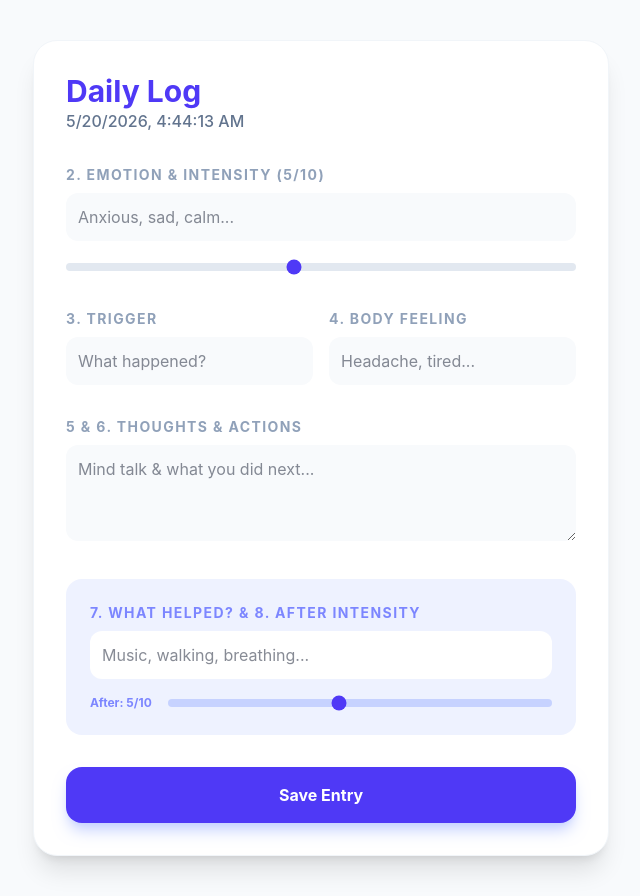
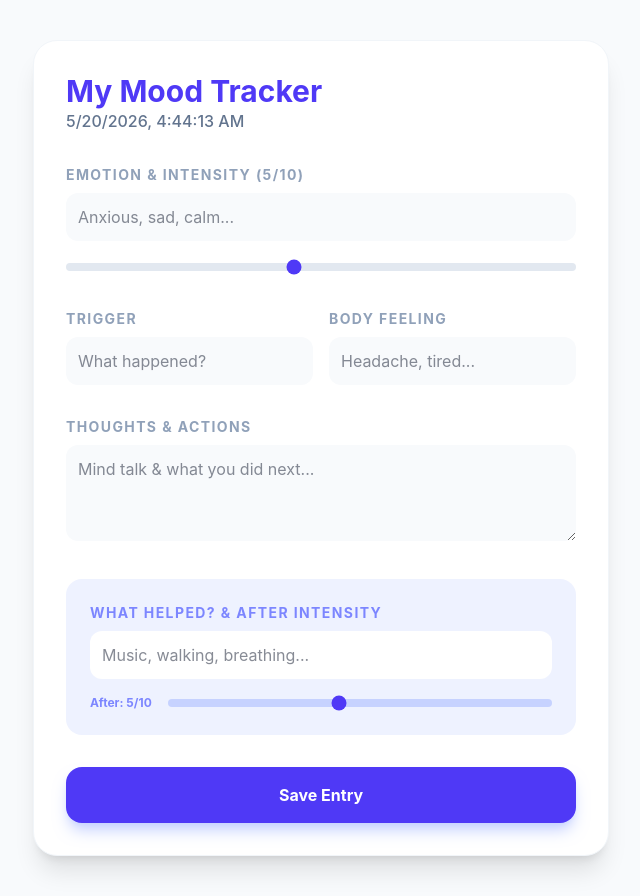
Before and after one commit to mobina-soltani/my-mood-tracker, a React (Vite) app: page / in a window 1280 px wide. Shown: the whole page, without its empty margins (319-959 px from the left). Built offline with nearby package versions, Linux system fonts and the light colour scheme.

Commit message:
Quick changes

```diff
--- a/db.json
+++ b/db.json
@@ -95,6 +95,42 @@
       "intensityAfter": 4,
       "id": "1779249898881",
       "timestamp": "5/19/2026, 9:04:58 PM"
+    },
+    {
+      "emotions": "",
+      "intensity": 5,
+      "trigger": "",
+      "bodyFeeling": "",
+      "thoughts": "",
+      "actionTaken": "",
+      "whatHelped": "",
+      "intensityAfter": 5,
+      "id": "1779251075547",
+      "timestamp": "5/19/2026, 9:24:35 PM"
+    },
+    {
+      "emotions": "",
+      "intensity": 5,
+      "trigger": "",
+      "bodyFeeling": "",
+      "thoughts": "",
+      "actionTaken": "",
+      "whatHelped": "",
+      "intensityAfter": 5,
+      "id": "1779251082451",
+      "timestamp": "5/19/2026, 9:24:42 PM"
+    },
+    {
+      "emotions": "",
+      "intensity": 5,
+      "trigger": "",
+      "bodyFeeling": "",
+      "thoughts": "",
+      "actionTaken": "",
+      "whatHelped": "",
+      "intensityAfter": 5,
+      "id": "1779251087596",
+      "timestamp": "5/19/2026, 9:24:47 PM"
     }
   ]
 }
--- a/src/App.tsx
+++ b/src/App.tsx
@@ -43,14 +43,14 @@ export default function App() {
     <div className="min-h-screen bg-slate-50 py-10 px-4 font-sans text-slate-900">
       <div className="max-w-xl mx-auto bg-white shadow-xl rounded-3xl p-8 border border-slate-100">
         <header className="mb-8">
-          <h1 className="text-3xl font-bold text-indigo-600">Daily Log</h1>
+          <h1 className="text-3xl font-bold text-indigo-600">My Mood Tracker</h1>
           <p className="text-slate-500 font-medium">{new Date().toLocaleString()}</p>
         </header>
 
         <div className="space-y-8">
           {/* 2) Emotion & Intensity */}
           <section>
-            <label className="block text-sm font-bold uppercase tracking-widest text-slate-400 mb-2">2. Emotion & Intensity ({form.intensity}/10)</label>
+            <label className="block text-sm font-bold uppercase tracking-widest text-slate-400 mb-2"> Emotion & Intensity ({form.intensity}/10)</label>
             <input type="text" placeholder="Anxious, sad, calm..." className="w-full bg-slate-50 border-none rounded-xl p-3 mb-3 focus:ring-2 focus:ring-indigo-500"
               onChange={(e) => setForm({...form, emotions: e.target.value})} />
             <input type="range" min="1" max="10" value={form.intensity} className="w-full h-2 bg-slate-200 rounded-lg appearance-none cursor-pointer accent-indigo-600"
@@ -60,12 +60,12 @@ export default function App() {
           {/* 3 & 4) Trigger & Body */}
           <div className="grid grid-cols-1 md:grid-cols-2 gap-4">
             <section>
-              <label className="block text-sm font-bold uppercase tracking-widest text-slate-400 mb-2">3. Trigger</label>
+              <label className="block text-sm font-bold uppercase tracking-widest text-slate-400 mb-2"> Trigger</label>
               <input placeholder="What happened?" className="w-full bg-slate-50 border-none rounded-xl p-3 focus:ring-2 focus:ring-indigo-500"
                 onChange={(e) => setForm({...form, trigger: e.target.value})} />
             </section>
             <section>
-              <label className="block text-sm font-bold uppercase tracking-widest text-slate-400 mb-2">4. Body Feeling</label>
+              <label className="block text-sm font-bold uppercase tracking-widest text-slate-400 mb-2"> Body Feeling</label>
               <input placeholder="Headache, tired..." className="w-full bg-slate-50 border-none rounded-xl p-3 focus:ring-2 focus:ring-indigo-500"
                 onChange={(e) => setForm({...form, bodyFeeling: e.target.value})} />
             </section>
@@ -73,14 +73,14 @@ export default function App() {
 
           {/* 5 & 6) Thoughts & Actions */}
           <section>
-            <label className="block text-sm font-bold uppercase tracking-widest text-slate-400 mb-2">5 & 6. Thoughts & Actions</label>
+            <label className="block text-sm font-bold uppercase tracking-widest text-slate-400 mb-2"> Thoughts & Actions</label>
             <textarea placeholder="Mind talk & what you did next..." className="w-full bg-slate-50 border-none rounded-xl p-3 h-24 focus:ring-2 focus:ring-indigo-500"
               onChange={(e) => setForm({...form, thoughts: e.target.value})} />
           </section>
 
           {/* 7 & 8) Help & After */}
           <section className="bg-indigo-50 p-6 rounded-2xl">
-            <label className="block text-sm font-bold uppercase tracking-widest text-indigo-400 mb-2">7. What Helped? & 8. After Intensity</label>
+            <label className="block text-sm font-bold uppercase tracking-widest text-indigo-400 mb-2"> What Helped? &  After Intensity</label>
             <input placeholder="Music, walking, breathing..." className="w-full bg-white border-none rounded-xl p-3 mb-4 focus:ring-2 focus:ring-indigo-500"
               onChange={(e) => setForm({...form, whatHelped: e.target.value})} />
             <div className="flex items-center gap-4">
```
